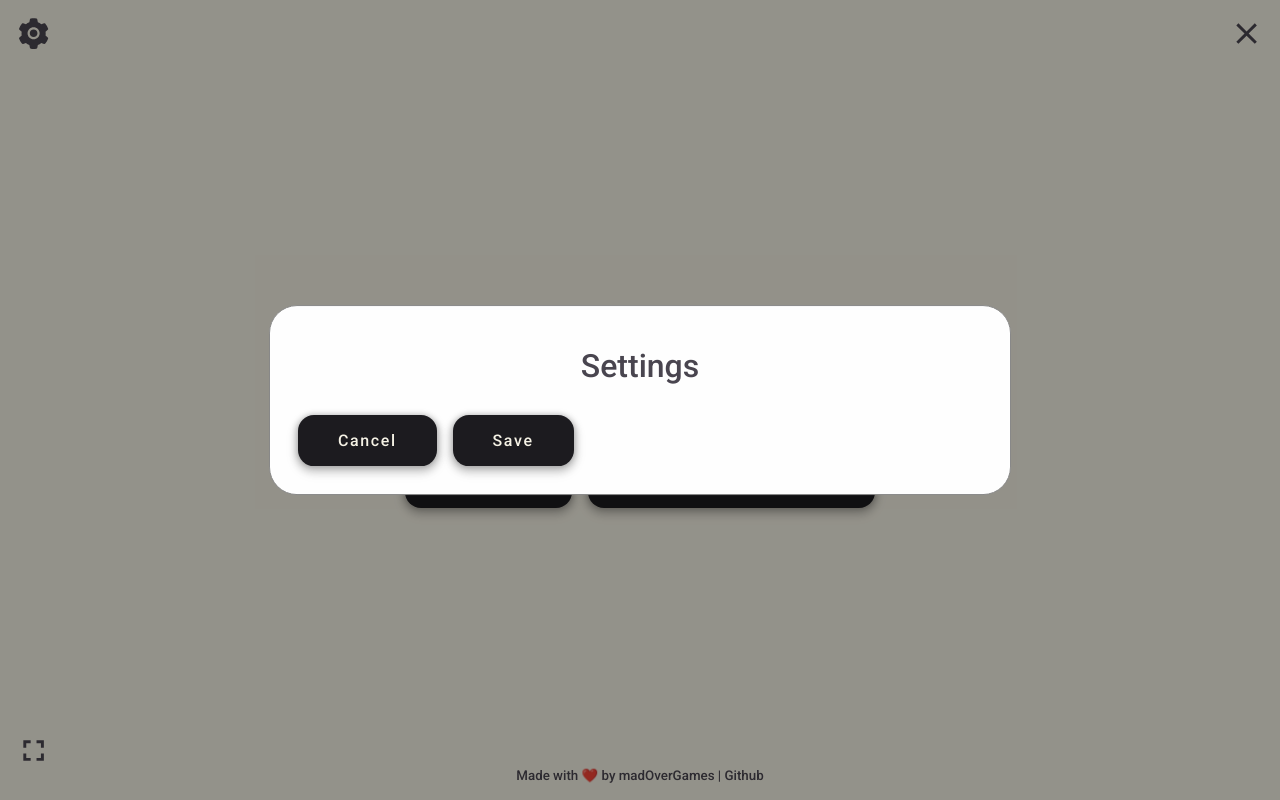
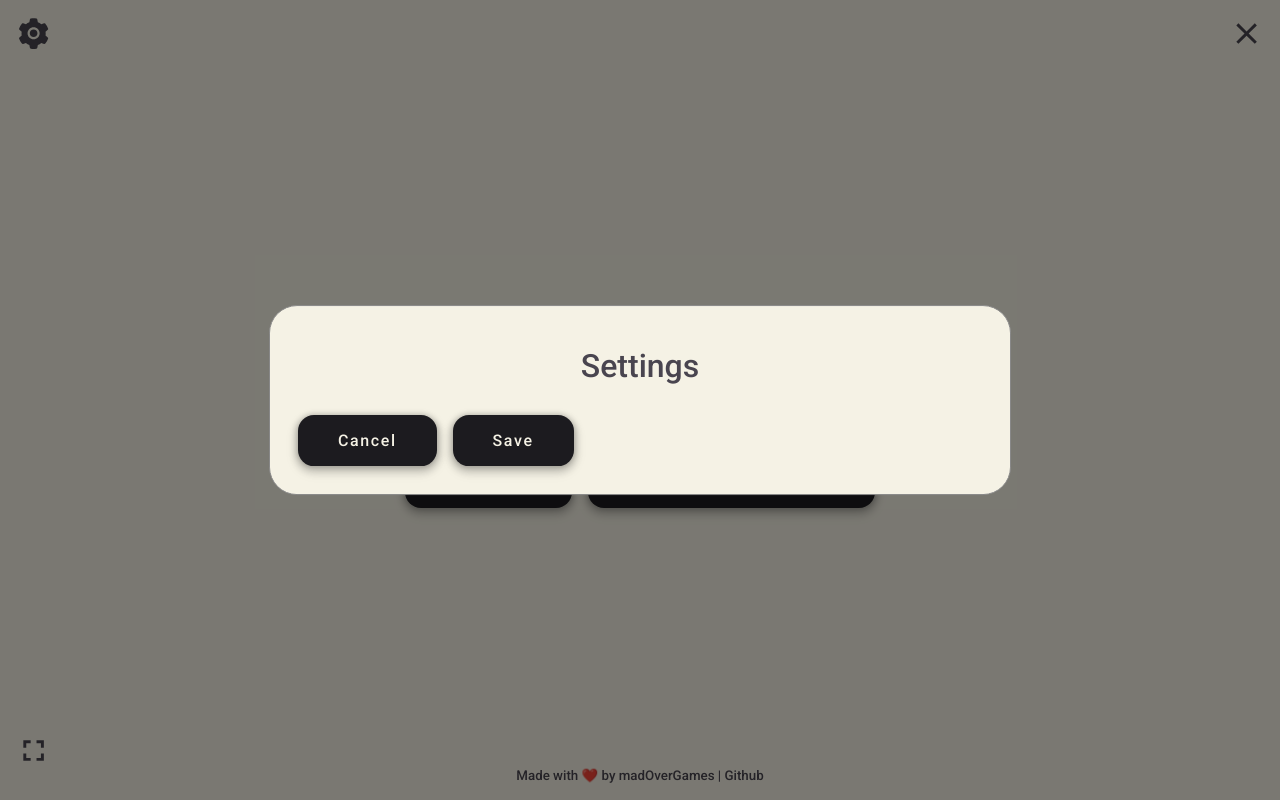
Before and after one commit to yashchaudhari008/tic-tac-toe, a React (Create React App) app: page / in a window 1280 px wide. Both pictures are taken after a click on the icon 33 px from the left and 33 px from the top of the page. Built offline with nearby package versions, Linux system fonts and the light colour scheme.

Commit message:
Fixed Modal Overlay

```diff
--- a/src/components/ui/Modal.css
+++ b/src/components/ui/Modal.css
@@ -1,19 +1,18 @@
 .modal {
 	display: block;
 	position: fixed;
-	z-index: 1;
+	z-index: 10;
 	left: 0;
 	top: 0;
 	width: 100%;
 	height: 100%;
 	overflow: auto;
-	background-color: rgb(0, 0, 0);
-	background-color: rgba(0, 0, 0, 0.4);
+	background-color: rgba(0, 0, 0, 0.5);
 }
 
 .modal-content {
 	position: absolute;
-	background-color: #fefefe;
+	background-color: var(--backgroundColor);
 	left: 50%;
 	top: 50%;
 	transform: translate(-50%, -50%);
```
